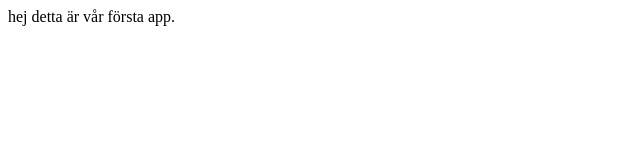
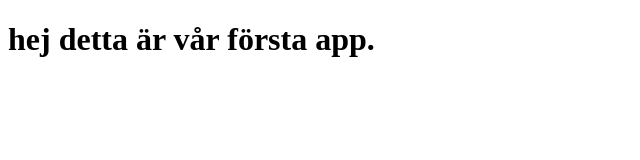
Before and after one commit to andreasastrom/mac-attack, a plain HTML site: page mac-attack/templates/index.html in a window 1280 px wide. Shown: the whole page, without its empty margins (0-640 px from the left). Drawn offline with Linux system fonts and the light colour scheme.

Commit message:
Added a H1-tag

```diff
--- a/mac-attack/templates/index.html
+++ b/mac-attack/templates/index.html
@@ -11,7 +11,8 @@
 </head>
 
 <body>
-    hej detta är vår första app.
+    <h1>hej detta är vår första app.</h1>
+
 
     <div class="app-contaienr">
         <span class="adam"></span>
```
